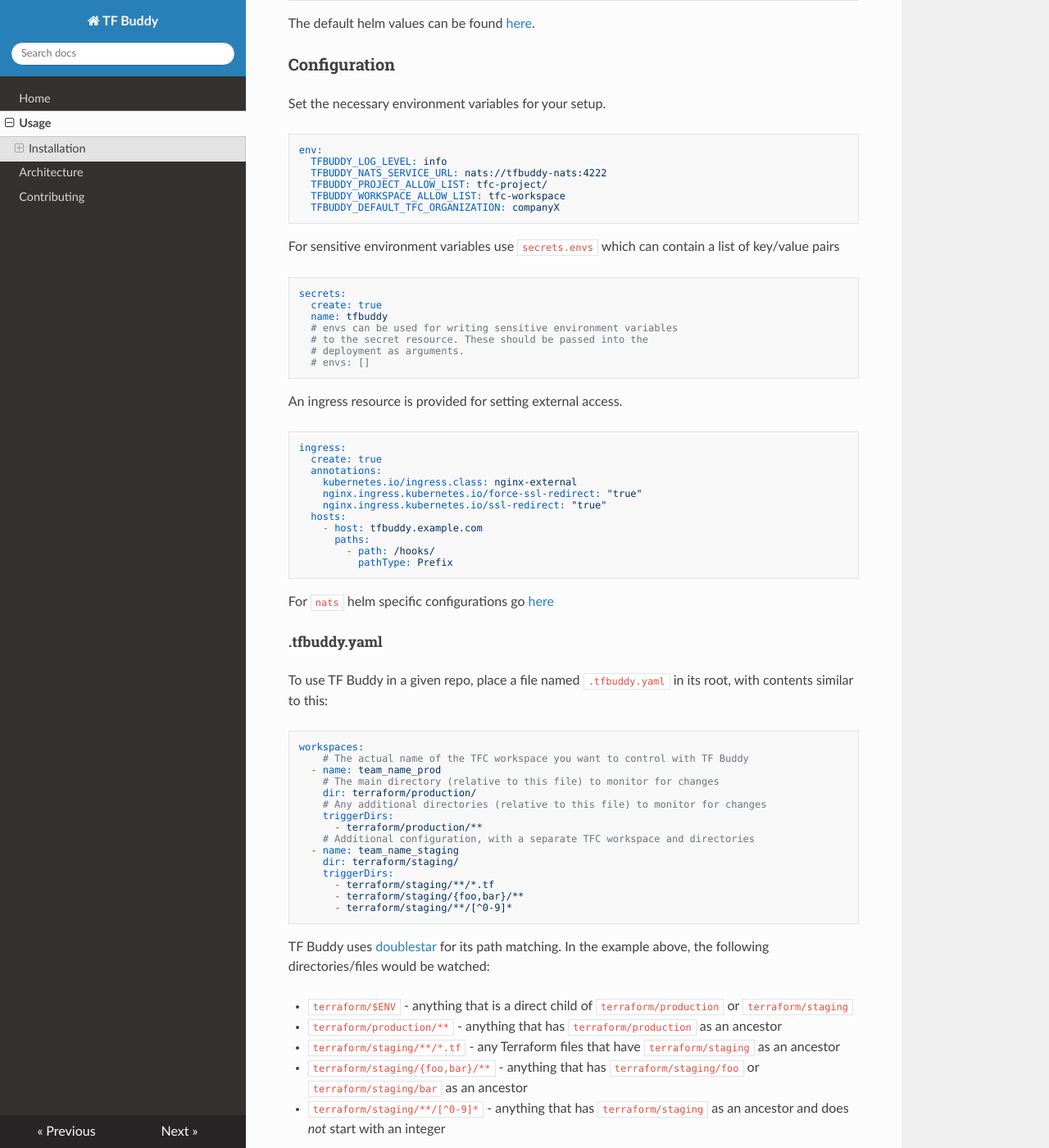
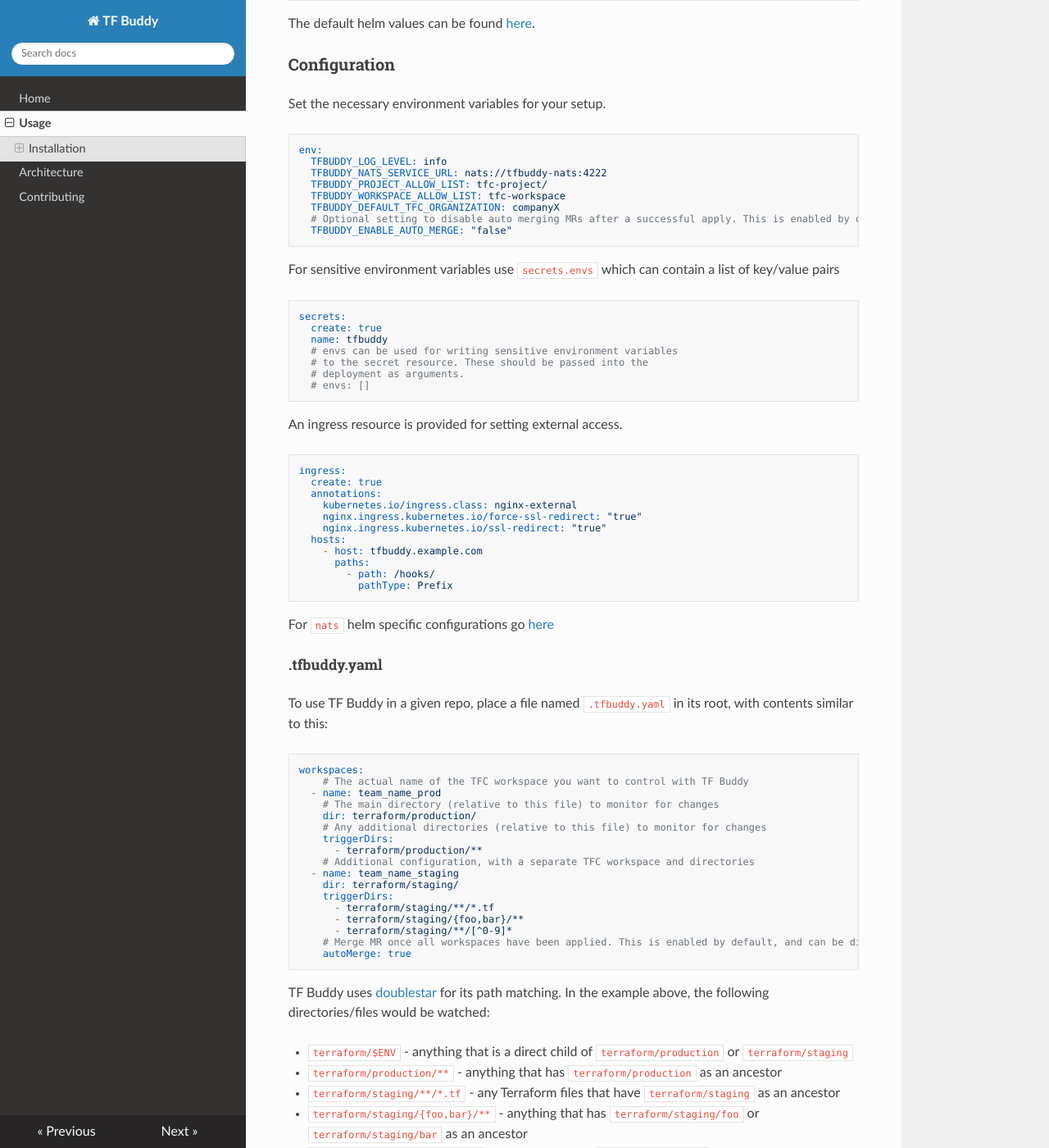
Before and after one commit to zapier/tfbuddy, an MkDocs documentation site: the page built from docs/usage.md, in a window 1280 px wide and 1400 px high, scrolled down 851 px. Shown: the whole window at 82% size. Built offline with MkDocs 1.6.1, drawn with Linux system fonts in a browser that asks for light colours; nearby versions of some CDN libraries.

Commit message:
update docs
Signed-off-by: davidwin93 <dave.winiarski@zapier.com>

````diff
--- a/docs/usage.md
+++ b/docs/usage.md
@@ -50,6 +50,8 @@
   TFBUDDY_PROJECT_ALLOW_LIST: tfc-project/
   TFBUDDY_WORKSPACE_ALLOW_LIST: tfc-workspace
   TFBUDDY_DEFAULT_TFC_ORGANIZATION: companyX
+  # Optional setting to disable auto merging MRs after a successful apply. This is enabled by default.
+  TFBUDDY_ENABLE_AUTO_MERGE: "false"
 ```
 
 For sensitive environment variables use `secrets.envs` which can contain a list of key/value pairs
@@ -100,6 +102,8 @@
       - terraform/staging/**/*.tf
       - terraform/staging/{foo,bar}/**
       - terraform/staging/**/[^0-9]*
+    # Merge MR once all workspaces have been applied. This is enabled by default, and can be disabled globally by setting TFBUDDY_ENABLE_AUTO_MERGE to false
+    autoMerge: true
 ```
 
 TF Buddy uses [doublestar](https://github.com/bmatcuk/doublestar#about) for its path matching. In the example above, the following directories/files would be watched:
````
